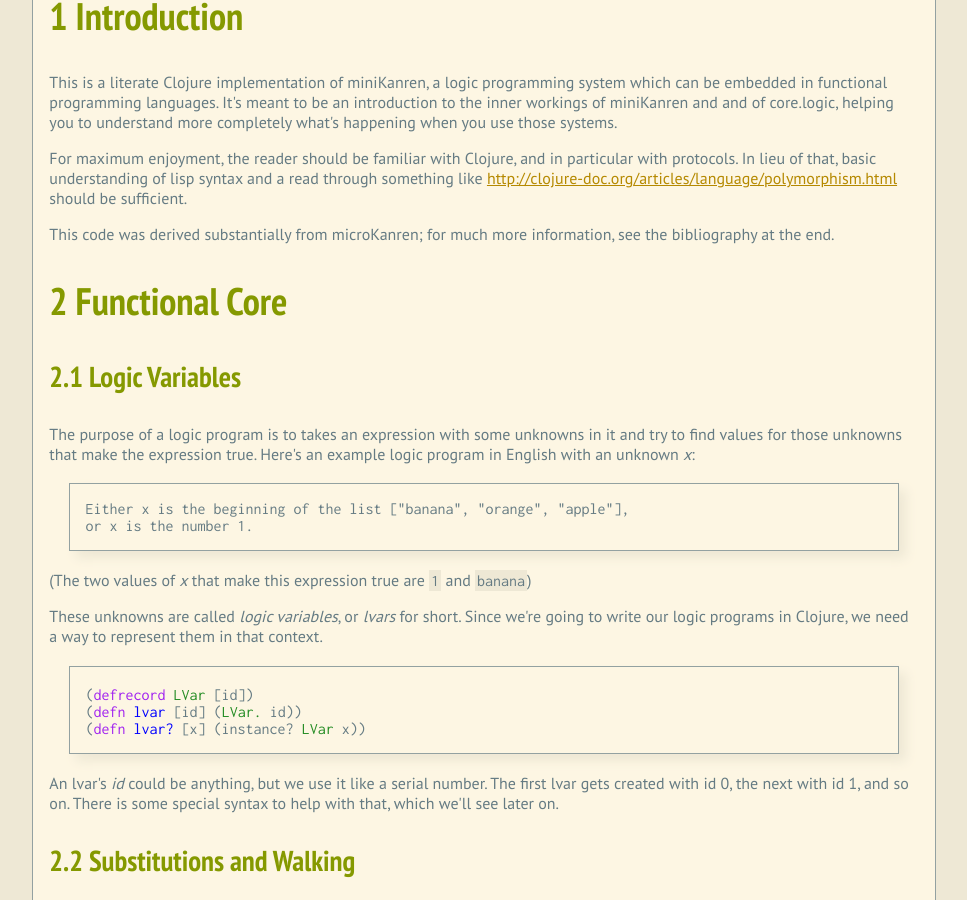
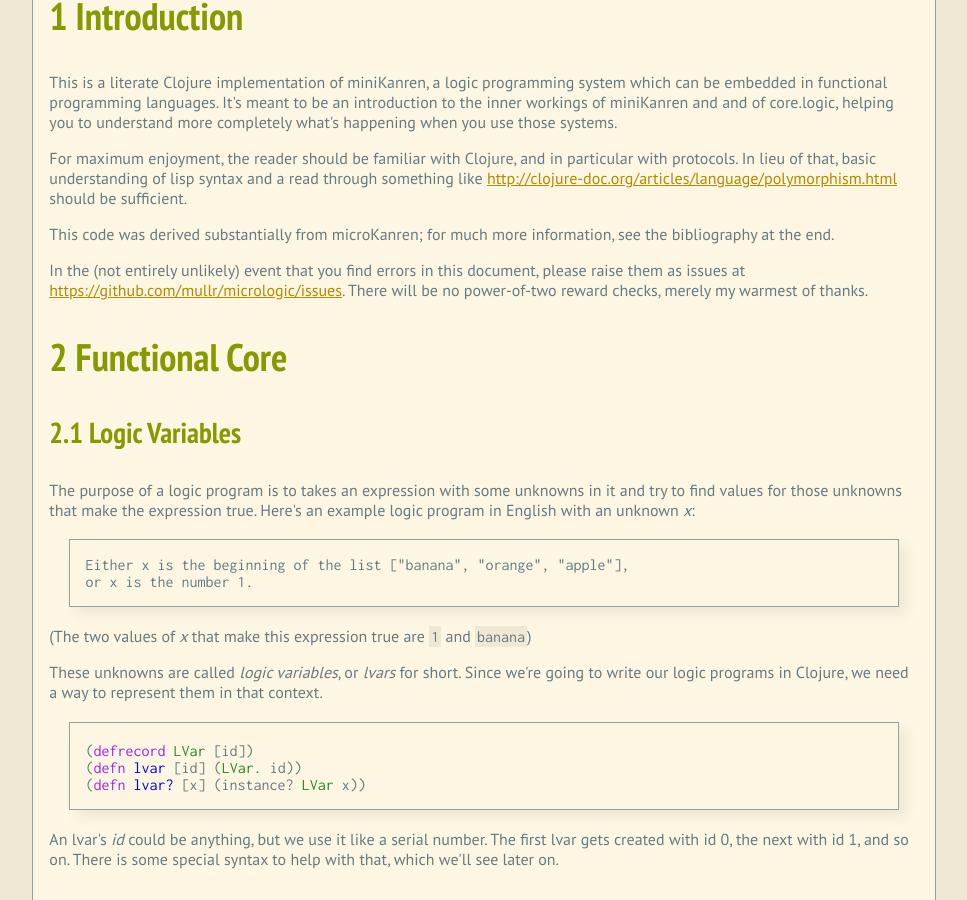
Before and after one commit to mullr/micrologic, a Jekyll site: the page literate.html, which Jekyll copies as it is, in a window 1280 px wide and 900 px high, scrolled down 856 px. Shown: the whole window, without its empty margins (156-1123 px from the left). Built offline with Jekyll 4.4.1, drawn with Linux system fonts in a browser that asks for light colours; Markdown is read by kramdown in place of the engine named in the settings; some of the changed text lies outside the part shown.

Commit message:
Update docs

```diff
--- a/literate.html
+++ b/literate.html
@@ -4,7 +4,7 @@
 <html xmlns="http://www.w3.org/1999/xhtml" lang="en" xml:lang="en">
 <head>
 <title>microLogic</title>
-<!-- 2015-01-08 Thu 10:34 -->
+<!-- 2015-01-08 Thu 10:39 -->
 <meta  http-equiv="Content-Type" content="text/html;charset=utf-8" />
 <meta  name="generator" content="Org-mode" />
 <meta  name="author" content="Russell Mull" />
@@ -220,6 +220,13 @@
 This code was derived substantially from microKanren; for much more
 information, see the bibliography at the end.
 </p>
+
+<p>
+In the (not entirely unlikely) event that you find errors in this
+document, please raise them as issues at
+<a href="https://github.com/mullr/micrologic/issues">https://github.com/mullr/micrologic/issues</a>. There will be no
+power-of-two reward checks, merely my warmest of thanks.
+</p>
 </div>
 </div>
 
@@ -1687,7 +1694,7 @@
 </div>
 <div id="postamble" class="status">
 <p class="author">Author: Russell Mull</p>
-<p class="date">Created: 2015-01-08 Thu 10:34</p>
+<p class="date">Created: 2015-01-08 Thu 10:39</p>
 <p class="creator"><a href="http://www.gnu.org/software/emacs/">Emacs</a> 24.4.1 (<a href="http://orgmode.org">Org</a> mode 8.2.10)</p>
 <p class="validation"><a href="http://validator.w3.org/check?uri=referer">Validate</a></p>
 </div>
```
